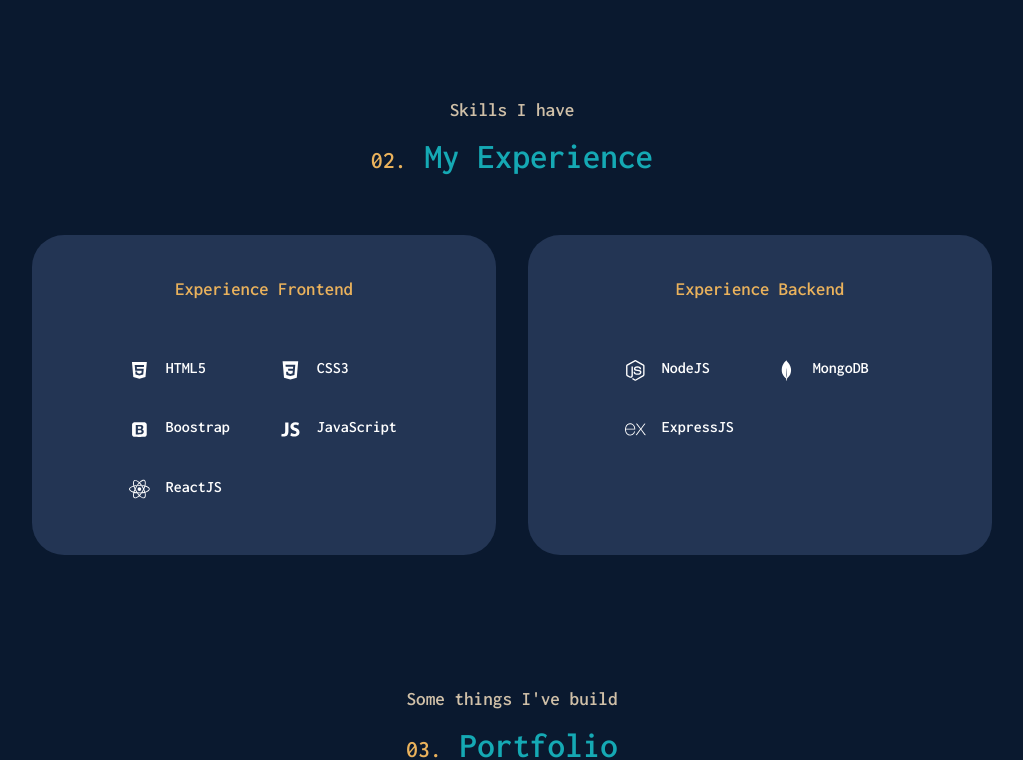
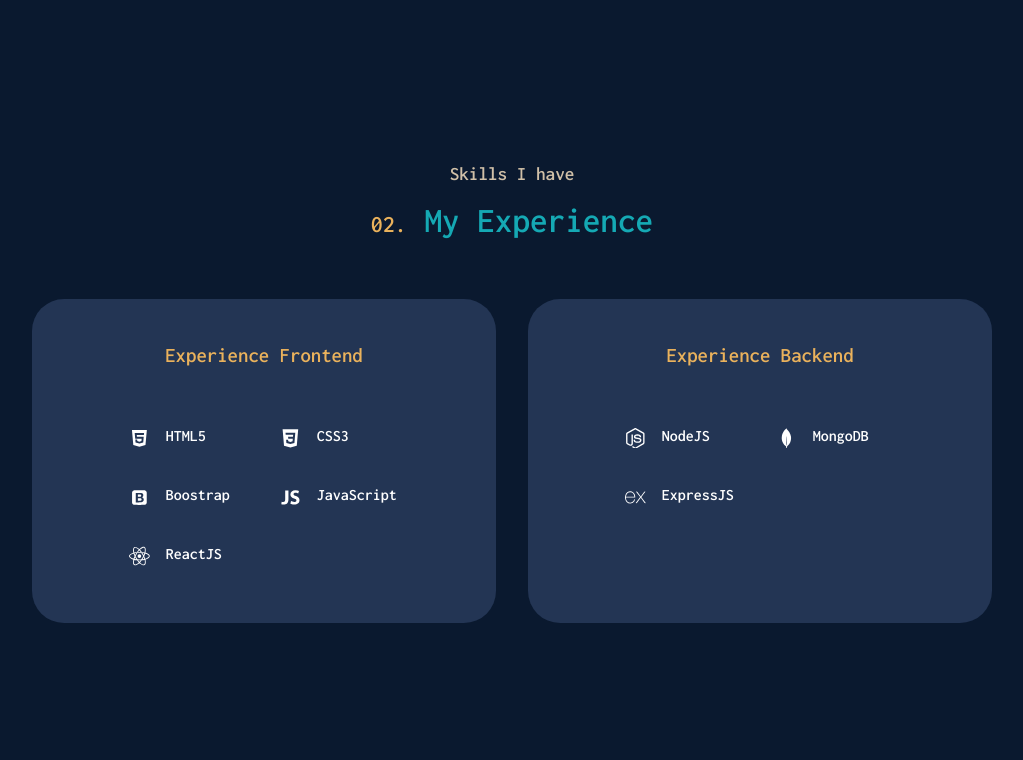
Before and after one commit to Gao83/Porfolio-React, a React (Create React App) app: page / in a window 1280 px wide. Shown: the part 2020-2780 px from the top of the page, without its empty margins (128-1151 px from the left). Built offline with nearby package versions, Linux system fonts and the light colour scheme; a web font is replaced by a local one.

Commit message:
last details

```diff
--- a/src/components/Experience/Experience.css
+++ b/src/components/Experience/Experience.css
@@ -2,6 +2,7 @@
     display: grid;
     grid-template-columns: 1fr 1fr;
     gap: 2rem;
+    margin-top: 2rem;
 
 }
 
@@ -22,7 +23,8 @@
 .experience__container>div h3 {
     text-align: center;
     margin-bottom: 2rem;
-    color: var(--color-bg-variant)
+    color: var(--color-bg-variant);
+    font-size: 1.3rem;
 }
 
 .experience__content {
--- a/src/index.css
+++ b/src/index.css
@@ -80,7 +80,7 @@
 }
 
 section {
-    margin-top: 8rem;
+    margin-top: 10rem;
     /* height: 100vh; */
 }
 
```
